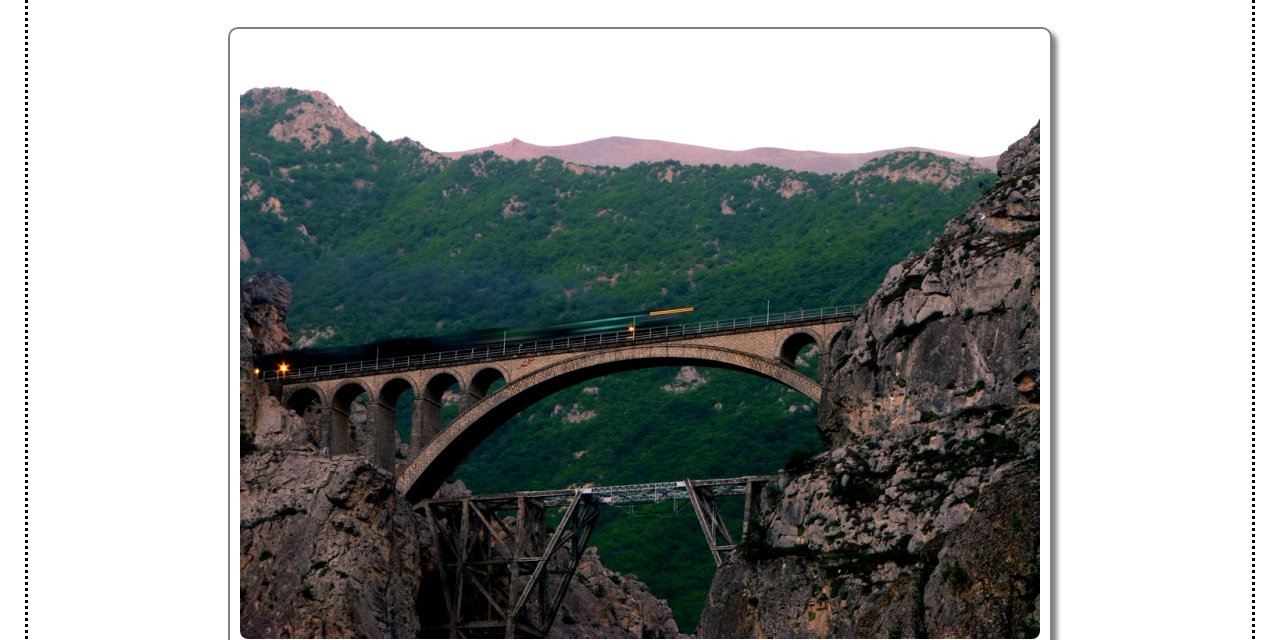
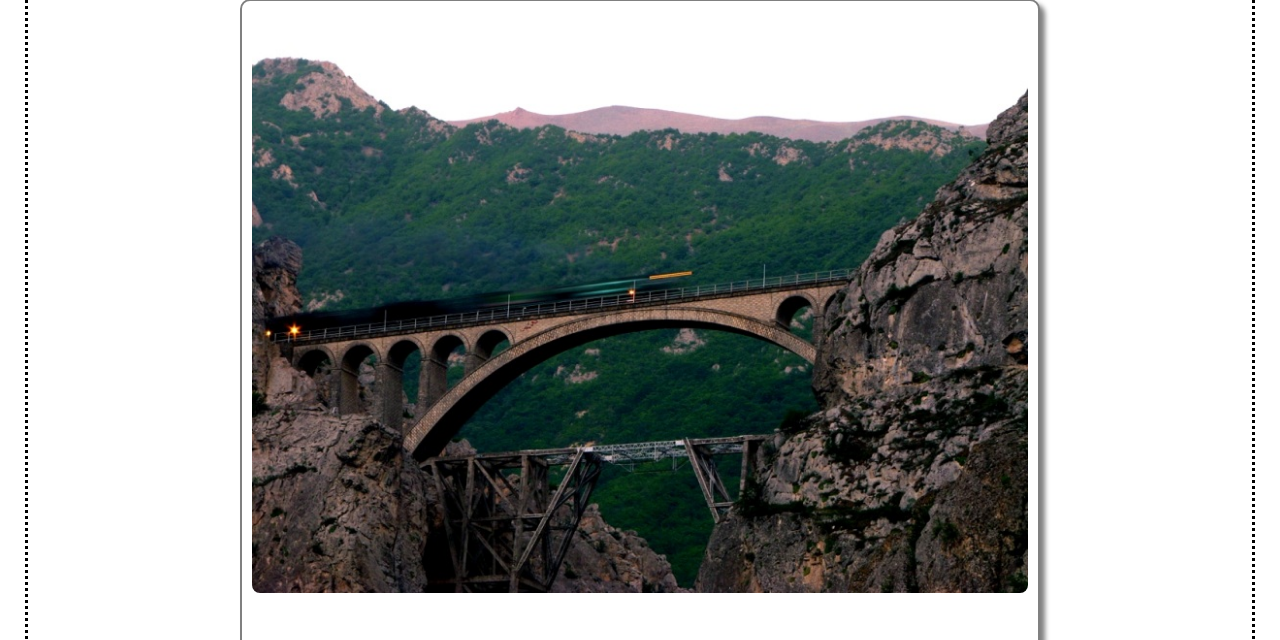
Before and after one commit to mmdabdi98/myfirstsite, a plain HTML site: page index.html in a window 1280 px wide. Shown: the part 264-904 px from the top of the page. Drawn offline with nearby package versions, Linux system fonts and the light colour scheme.

Commit message:
Update index.html

```diff
--- a/index.html
+++ b/index.html
@@ -1,5 +1,7 @@
  <!DOCTYPE html>
-<html lang="en">
+	<html lang="en">
+	<meta name="viewport" content="width=device-width, initial-scale=1">
+	<link rel="stylesheet" href="https://www.w3schools.com/w3css/4/w3.css">
 	<head>
 		<title>Tamrin 1</title>
 		<meta charset="utf-8">
```
